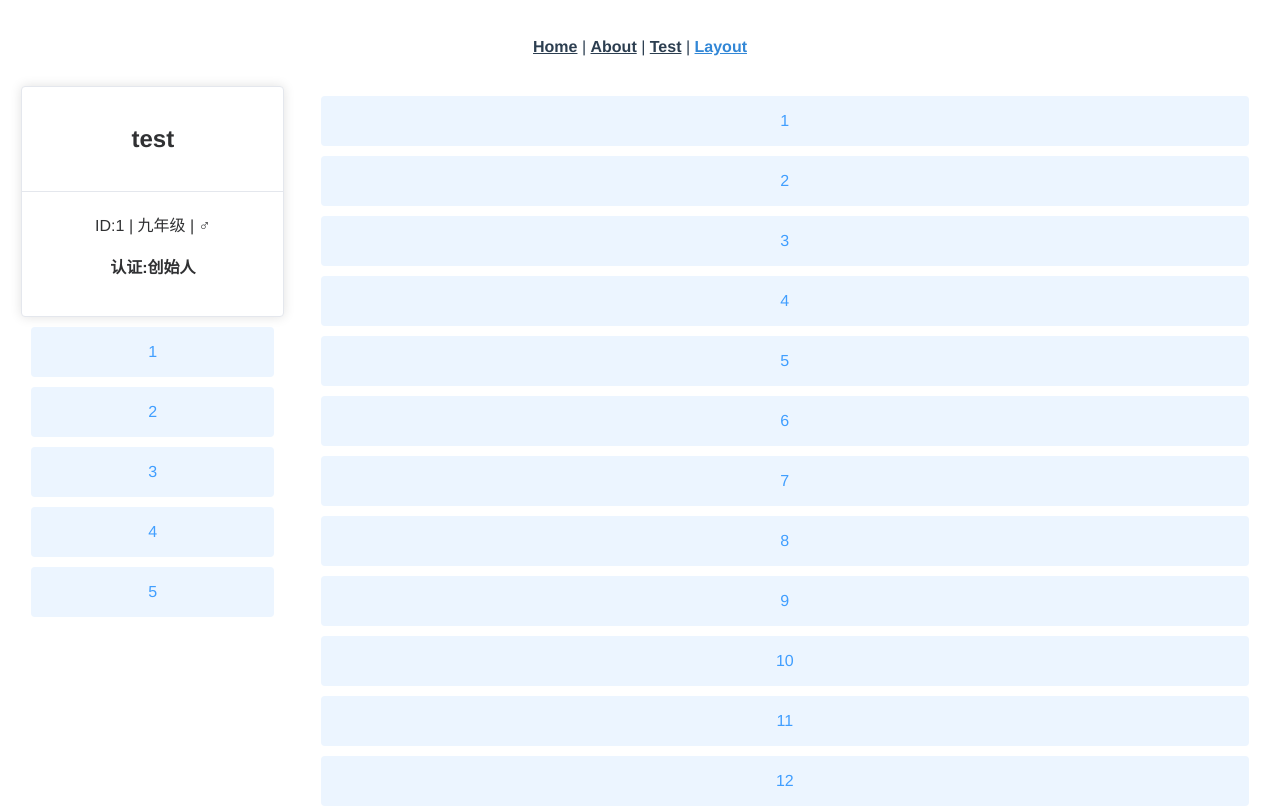
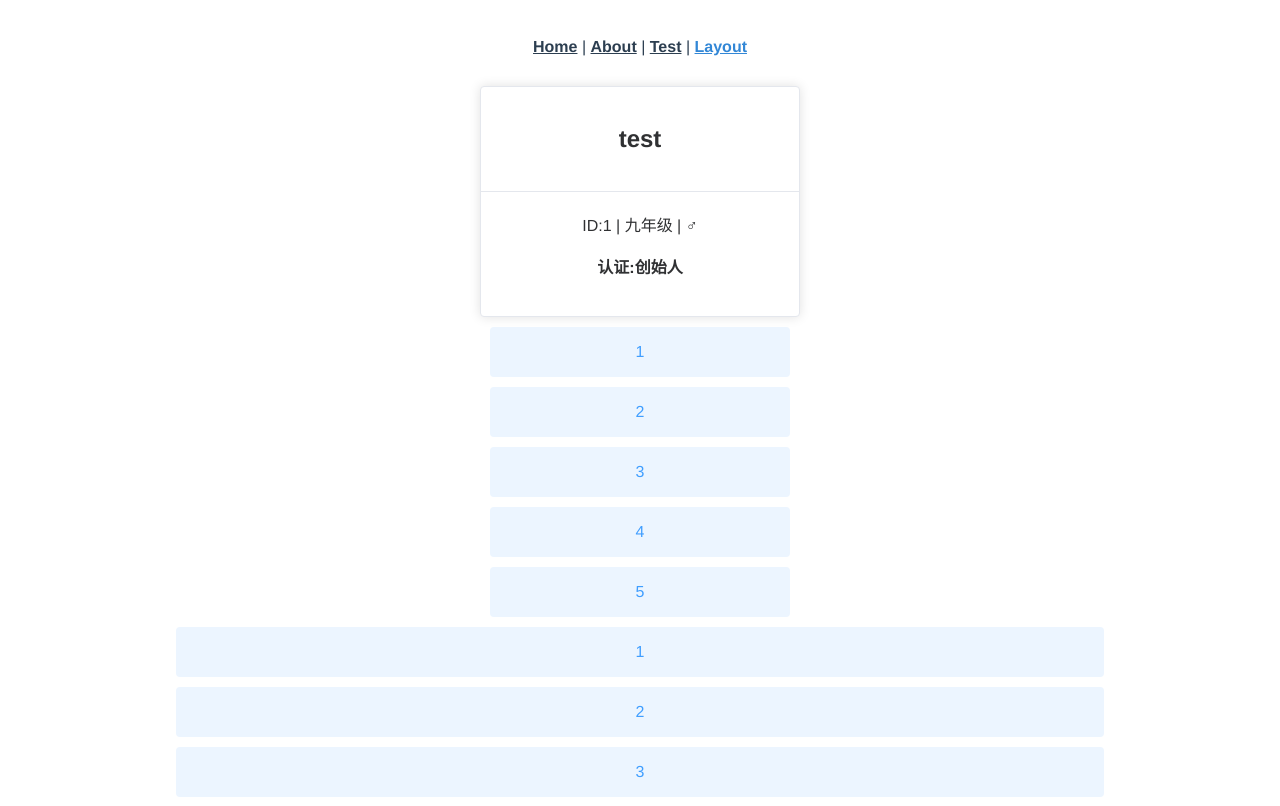
Before and after one commit to qa-gt/gt-v3-frontend, a Vue app: page /#/layout in a window 1280 px wide. Shown: the top 806 px of the page. Built offline with nearby package versions, Linux system fonts and the light colour scheme.

Commit message:
[TEST]min-width

```diff
--- a/src/views/LayoutView.vue
+++ b/src/views/LayoutView.vue
@@ -17,7 +17,7 @@
   </el-row>
     -->
   <el-row justify="space-around">
-    <el-col :span="5">
+    <el-col :span="5" class="test1">
       <el-card class="box-card">
         <template #header>
           <div class="card-header">
@@ -60,6 +60,10 @@
 </template>
 
 <style>
+.test1{
+  min-width: 20rem;
+}
+
 .el-row {
   margin-bottom: 20px;
 }
```
